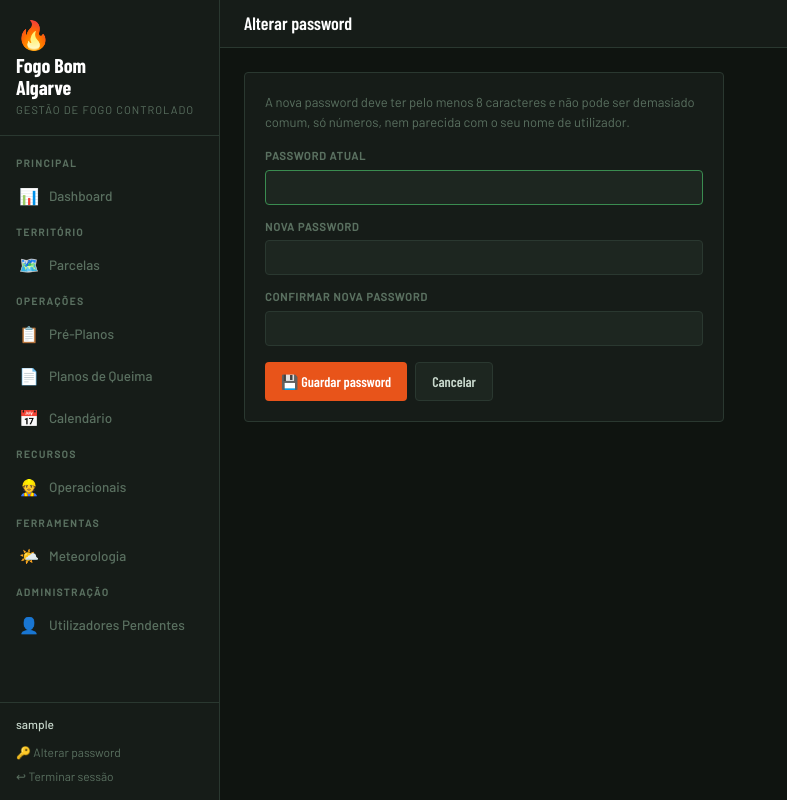
After one commit to joaompnmartins-blip/fogobom_full, a Django app: page /password/alterar/ in a window 1280 px wide. The commit adds this page. Shown: the whole page, without its empty margins (0-787 px from the left). Run offline with Django 5.2, Linux system fonts and the light colour scheme; the visitor is signed in with stand-in values (Sample User, id 1); some libraries are stand-ins or nearby versions.

Commit message:
Let logged-in users change their own password
New "Alterar password" page (sidebar link) using Django's
PasswordChangeView: requires the current password, applies the password
validators and keeps the session. Needed while reset emails can only
reach the Resend account owner, so admin-set temporary passwords can be
replaced by the user.

Co-Authored-By: Claude Opus 5.5 <noreply@anthropic.com>

```diff
--- a/backend/core/templates/core/base.html
+++ b/backend/core/templates/core/base.html
@@ -104,6 +104,7 @@
     <div class="sb-foot">
       {% if request.user.is_authenticated %}
       <div class="un">{{ request.user.username }}</div>
+      <a href="{% url 'core:password_change' %}" class="btn-lo">🔑 Alterar password</a>
       <form method="post" action="{% url 'core:logout' %}">{% csrf_token %}
         <button type="submit" class="btn-lo">↩ Terminar sessão</button>
       </form>
--- /dev/null
+++ b/backend/core/templates/core/password_change.html
@@ -0,0 +1,28 @@
+{% extends "core/base.html" %}
+{% block title %}Alterar password{% endblock %}
+{% block page_title %}Alterar password{% endblock %}
+{% block content %}
+<div class="card" style="max-width:480px">
+  <p style="font-size:13px;color:var(--dim);margin-bottom:16px">
+    A nova password deve ter pelo menos 8 caracteres e não pode ser demasiado comum, só números,
+    nem parecida com o seu nome de utilizador.
+  </p>
+  {% for field in form %}{% for err in field.errors %}<div class="msg msg-error">{{ err }}</div>{% endfor %}{% endfor %}
+  {% for err in form.non_field_errors %}<div class="msg msg-error">{{ err }}</div>{% endfor %}
+  <form method="post">{% csrf_token %}
+    <div class="form-row">
+      <div class="field"><label>Password atual</label><input type="password" name="old_password" autocomplete="current-password" required autofocus></div>
+    </div>
+    <div class="form-row">
+      <div class="field"><label>Nova password</label><input type="password" name="new_password1" autocomplete="new-password" required></div>
+    </div>
+    <div class="form-row">
+      <div class="field"><label>Confirmar nova password</label><input type="password" name="new_password2" autocomplete="new-password" required></div>
+    </div>
+    <div class="btn-group">
+      <button type="submit" class="btn btn-primary">💾 Guardar password</button>
+      <a href="{% url 'core:dashboard' %}" class="btn btn-secondary">Cancelar</a>
+    </div>
+  </form>
+</div>
+{% endblock %}
--- a/backend/core/urls.py
+++ b/backend/core/urls.py
@@ -8,6 +8,7 @@ urlpatterns = [
     path('',              views.dashboard,    name='dashboard'),
     path('login/',        views.login_view,   name='login'),
     path('logout/',       views.logout_view,  name='logout'),
+    path('password/alterar/',            views.PasswordChange.as_view(),           name='password_change'),
     path('password/recuperar/',          views.PasswordResetRequestView.as_view(), name='password_reset'),
     path('password/recuperar/enviado/',
          auth_views.PasswordResetDoneView.as_view(template_name='core/password_reset_done.html'),
--- a/backend/core/views.py
+++ b/backend/core/views.py
@@ -55,6 +55,16 @@ class PasswordResetRequestView(auth_views.PasswordResetView):
         if cache.incr(key) > PASSWORD_RESET_MAX_PER_HOUR:
             # Same response as a normal request, so nothing is revealed
             return redirect(self.success_url)
+        return super().form_valid(form)
+
+
+class PasswordChange(auth_views.PasswordChangeView):
+    """Logged-in users change their own password; the session stays valid."""
+    template_name = 'core/password_change.html'
+    success_url   = reverse_lazy('core:dashboard')
+
+    def form_valid(self, form):
+        messages.success(self.request, 'Password alterada com sucesso.')
         return super().form_valid(form)
 
 
```
Also changed, not shown: backend/core/tests.py (+34 -0 lines).
